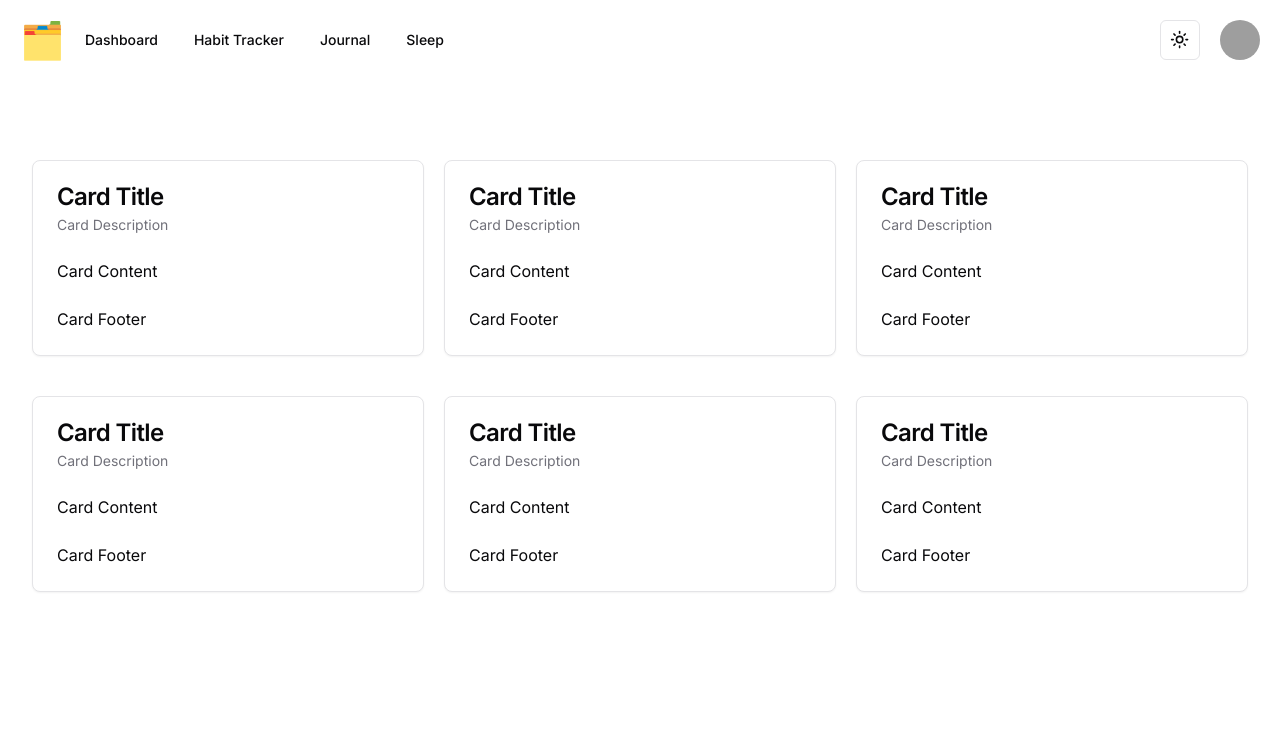
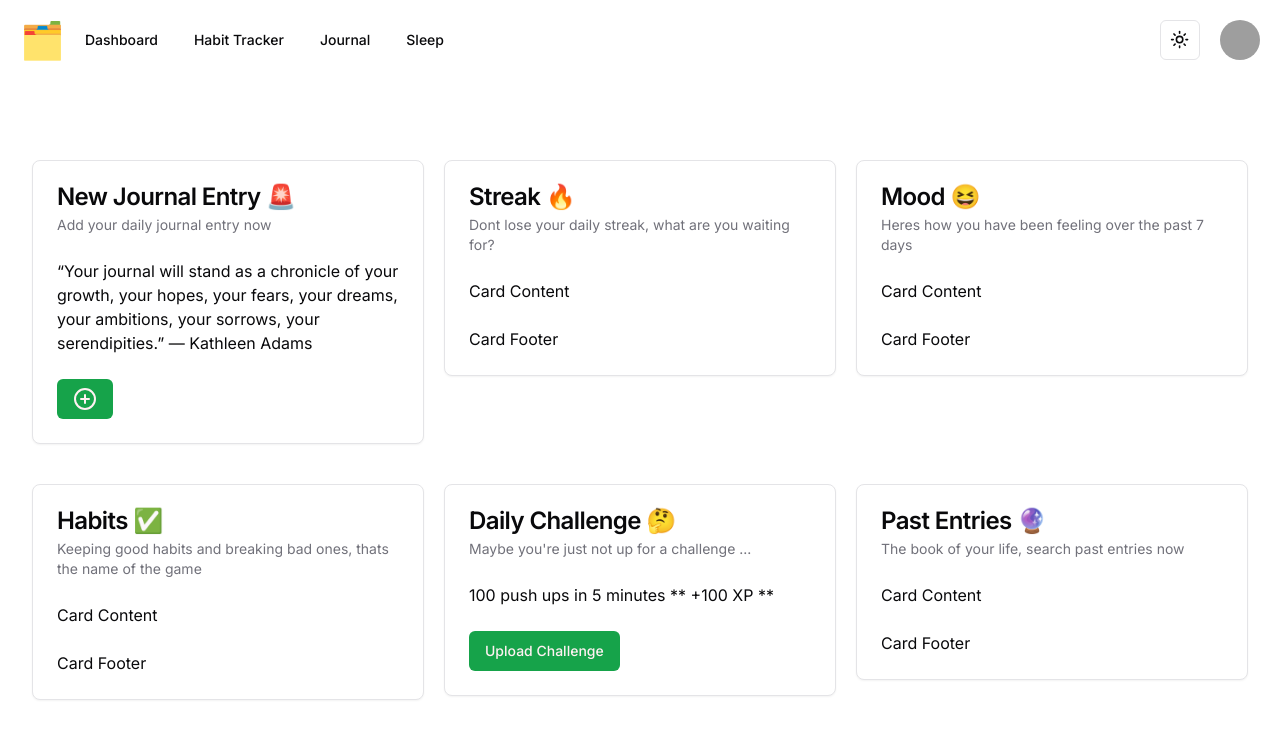
Before and after one commit to seandowdall/life-dev, a Next.js app: page /dashboard in a window 1280 px wide. Shown: the top 738 px of the page. Built offline with nearby package versions, Linux system fonts and the light colour scheme; grey boxes are pictures that could not be loaded.

Commit message:
Dashboard coming together

```diff
--- a/app/(main)/(routes)/dashboard/page.tsx
+++ b/app/(main)/(routes)/dashboard/page.tsx
@@ -11,6 +11,13 @@ import {
   CardHeader,
   CardTitle,
 } from "@/components/ui/card";
+import {
+  PanelLeftInactiveIcon,
+  Plus,
+  PlusCircle,
+  PlusIcon,
+  PlusSquareIcon,
+} from "lucide-react";
 
 export const metadata: Metadata = {
   title: "Dashboard",
@@ -25,8 +32,33 @@ export default function DashboardPage() {
           <div className="w-full">
             <Card>
               <CardHeader>
-                <CardTitle>Card Title</CardTitle>
-                <CardDescription>Card Description</CardDescription>
+                <CardTitle>New Journal Entry 🚨</CardTitle>
+
+                <CardDescription>
+                  Add your daily journal entry now
+                </CardDescription>
+              </CardHeader>
+              <CardContent>
+                <p>
+                  “Your journal will stand as a chronicle of your growth, your
+                  hopes, your fears, your dreams, your ambitions, your sorrows,
+                  your serendipities.” — Kathleen Adams
+                </p>
+              </CardContent>
+              <CardFooter>
+                <Button>
+                  <PlusCircle />
+                </Button>
+              </CardFooter>
+            </Card>
+          </div>
+          <div className="w-full">
+            <Card>
+              <CardHeader>
+                <CardTitle>Streak 🔥</CardTitle>
+                <CardDescription>
+                  Dont lose your daily streak, what are you waiting for?
+                </CardDescription>
               </CardHeader>
               <CardContent>
                 <p>Card Content</p>
@@ -39,22 +71,10 @@ export default function DashboardPage() {
           <div className="w-full">
             <Card>
               <CardHeader>
-                <CardTitle>Card Title</CardTitle>
-                <CardDescription>Card Description</CardDescription>
-              </CardHeader>
-              <CardContent>
-                <p>Card Content</p>
-              </CardContent>
-              <CardFooter>
-                <p>Card Footer</p>
-              </CardFooter>
-            </Card>
-          </div>
-          <div className="w-full">
-            <Card>
-              <CardHeader>
-                <CardTitle>Card Title</CardTitle>
-                <CardDescription>Card Description</CardDescription>
+                <CardTitle>Mood 😆</CardTitle>
+                <CardDescription>
+                  Heres how you have been feeling over the past 7 days
+                </CardDescription>
               </CardHeader>
               <CardContent>
                 <p>Card Content</p>
@@ -69,8 +89,11 @@ export default function DashboardPage() {
           <div className="w-full">
             <Card>
               <CardHeader>
-                <CardTitle>Card Title</CardTitle>
-                <CardDescription>Card Description</CardDescription>
+                <CardTitle>Habits ✅</CardTitle>
+                <CardDescription>
+                  Keeping good habits and breaking bad ones, thats the name of
+                  the game
+                </CardDescription>
               </CardHeader>
               <CardContent>
                 <p>Card Content</p>
@@ -83,22 +106,26 @@ export default function DashboardPage() {
           <div className="w-full">
             <Card>
               <CardHeader>
-                <CardTitle>Card Title</CardTitle>
-                <CardDescription>Card Description</CardDescription>
+                <CardTitle>Daily Challenge 🤔</CardTitle>
+                <CardDescription>
+                  Maybe you're just not up for a challenge ...
+                </CardDescription>
               </CardHeader>
               <CardContent>
-                <p>Card Content</p>
+                <p>100 push ups in 5 minutes ** +100 XP **</p>
               </CardContent>
               <CardFooter>
-                <p>Card Footer</p>
+                <Button>Upload Challenge</Button>
               </CardFooter>
             </Card>
           </div>
           <div className="w-full">
             <Card>
               <CardHeader>
-                <CardTitle>Card Title</CardTitle>
-                <CardDescription>Card Description</CardDescription>
+                <CardTitle>Past Entries 🔮</CardTitle>
+                <CardDescription>
+                  The book of your life, search past entries now
+                </CardDescription>
               </CardHeader>
               <CardContent>
                 <p>Card Content</p>
```
